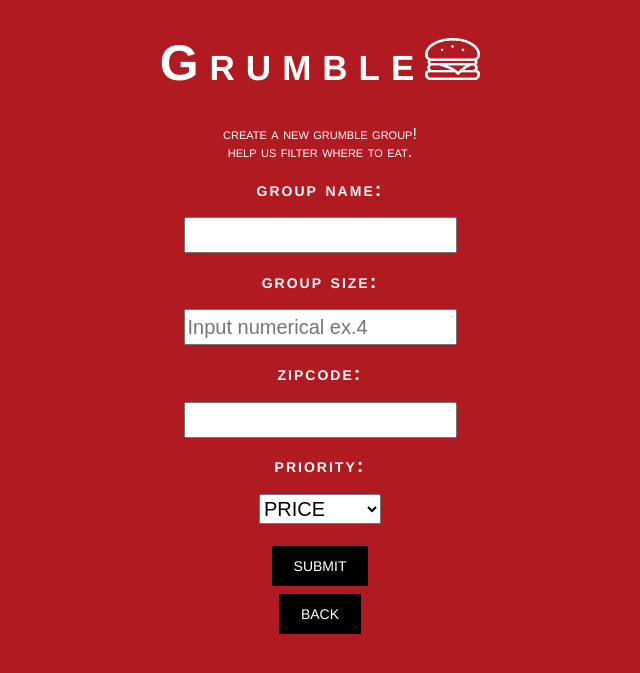
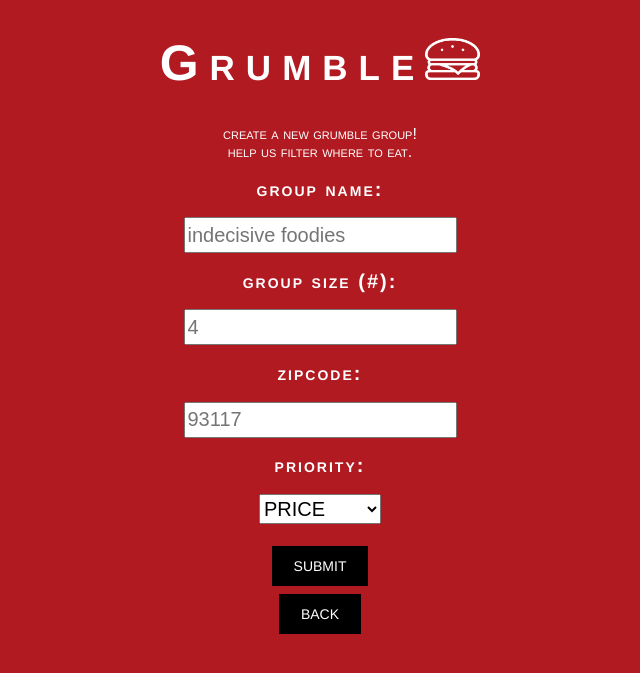
Before and after one commit to oulily/indecisivefoodies, a Python web app: template templates/filter.html in a window 1280 px wide. Shown: the top 673 px of the page, without its empty margins (320-960 px from the left). Run offline with Jinja, Linux system fonts and the light colour scheme; the template is opened without the code that fills it, so the values that code supplies are empty.

Commit message:
settings

```diff
--- a/templates/filter.html
+++ b/templates/filter.html
@@ -13,12 +13,12 @@
     help us filter where to eat.
     <form action="/inithandler" method="post">
     <h2>group name:</h2>
-    <input class="heighttext" type="text" name="groupname" required="required">
+    <input class="heighttext" type="text" name="groupname" required="required" placeholder="indecisive foodies">
     <br>
-    <h2>group size:</h2>
-    <input class="heighttext" type="text" name="number" required="required" placeholder="Input numerical ex.4">
+    <h2>group size (#):</h2>
+    <input class="heighttext" type="text" name="number" required="required" placeholder="4">
     <h2>zipcode:</h2>
-    <input class="heighttext" type="text" name="zipcode" required="required" maxlength="5">
+    <input class="heighttext" type="text" name="zipcode" required="required" maxlength="5" placeholder="93117">
     <br>
     <h2>priority:</h2>
       <select class="heighttext" name="priority" id="selects" required="required">
```
Also changed, not shown: 1 other file.
